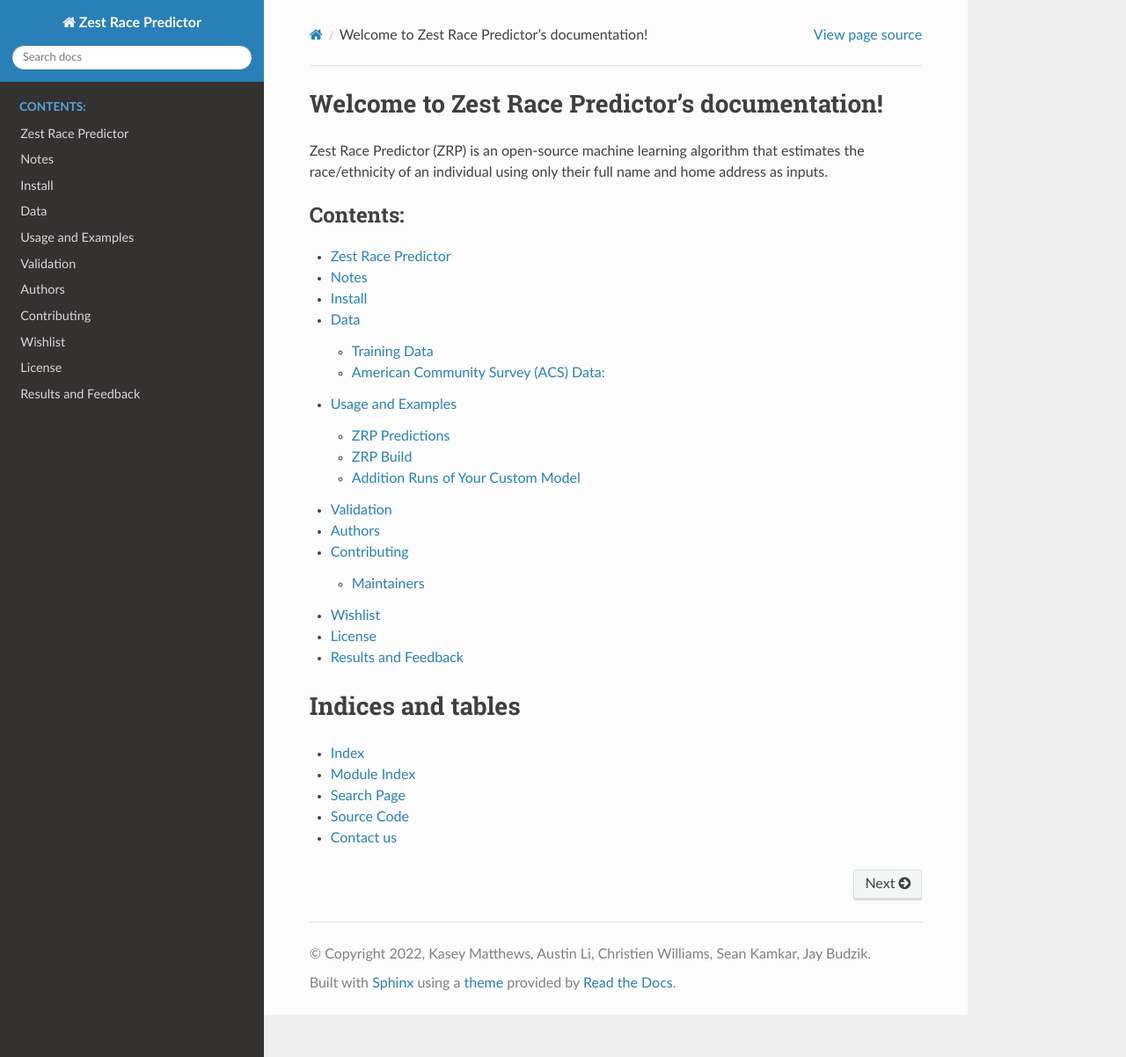
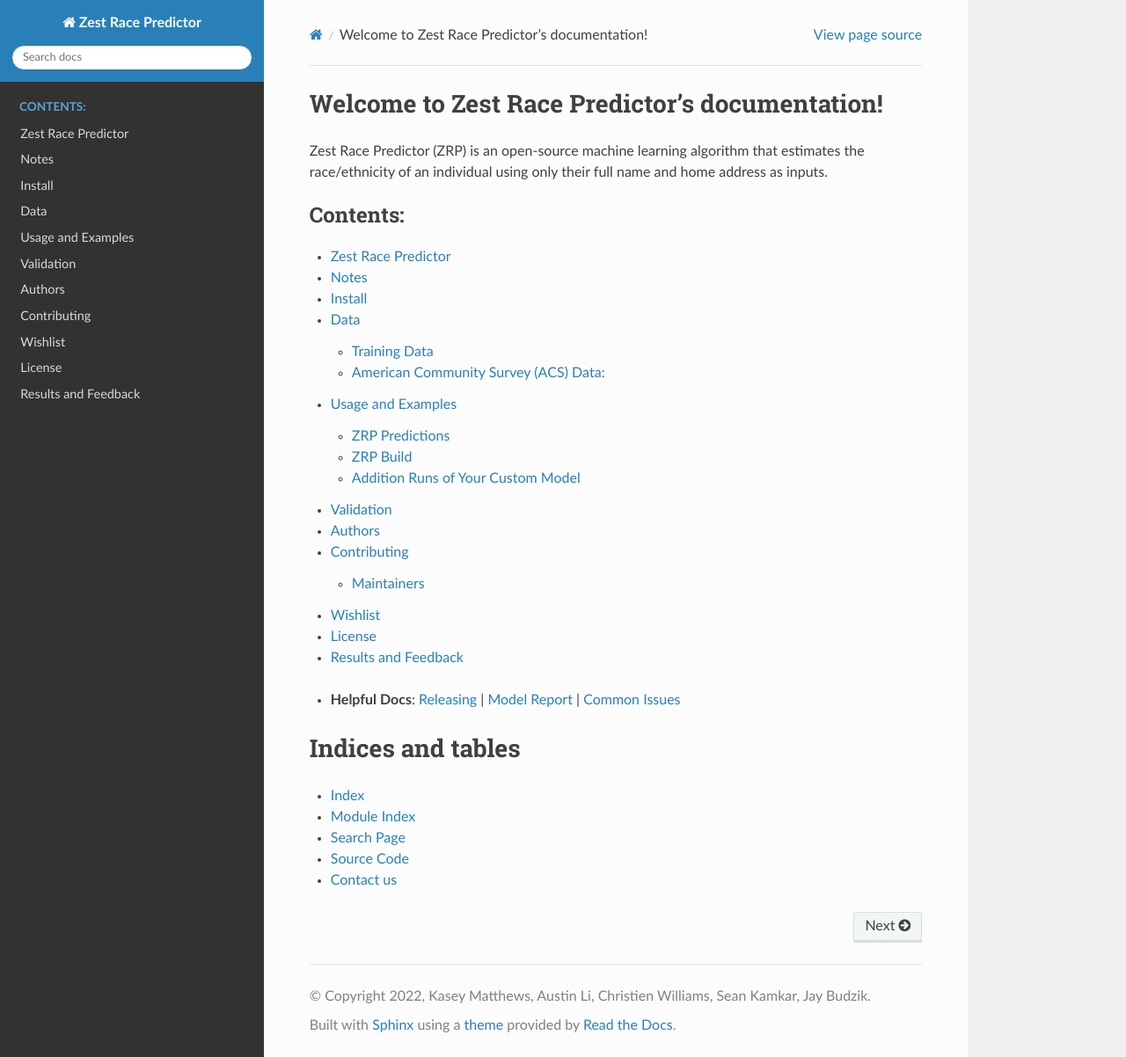
Before and after one commit to zestai/zrp, a Sphinx documentation site: the page built from docs/index.rst, in a window 1280 px wide and 1202 px high. Shown: the whole window at 88% size. Built offline with Sphinx 7.4.7 and the Read the Docs theme 2.0.0, drawn with Linux system fonts in a browser that asks for light colours.

Commit message:
Updates documentation

```diff
--- /dev/null
+++ b/docs/code_of_conduct.rst
@@ -0,0 +1 @@
+.. include:: ../CODE_OF_CONDUCT.md
--- /dev/null
+++ b/docs/common_issues.rst
@@ -0,0 +1 @@
+.. include:: ../common_issues.rst
--- a/docs/index.rst
+++ b/docs/index.rst
@@ -14,6 +14,10 @@
 
    readme
 
+* **Helpful Docs**:
+  :doc:`Releasing </releasing>` |
+  :doc:`Model Report </model_report>` |
+  :doc:`Common Issues </common_issues>`
 
 Indices and tables
 ==================
--- /dev/null
+++ b/docs/model_report.rst
@@ -0,0 +1 @@
+.. include:: ../model_report.rst
--- /dev/null
+++ b/docs/releasing.rst
@@ -0,0 +1 @@
+.. include:: ../releasing.rst
```
